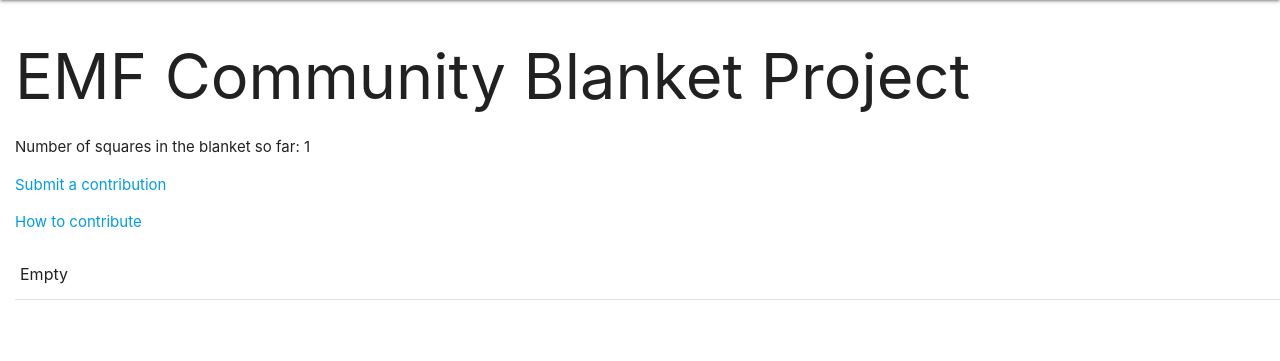
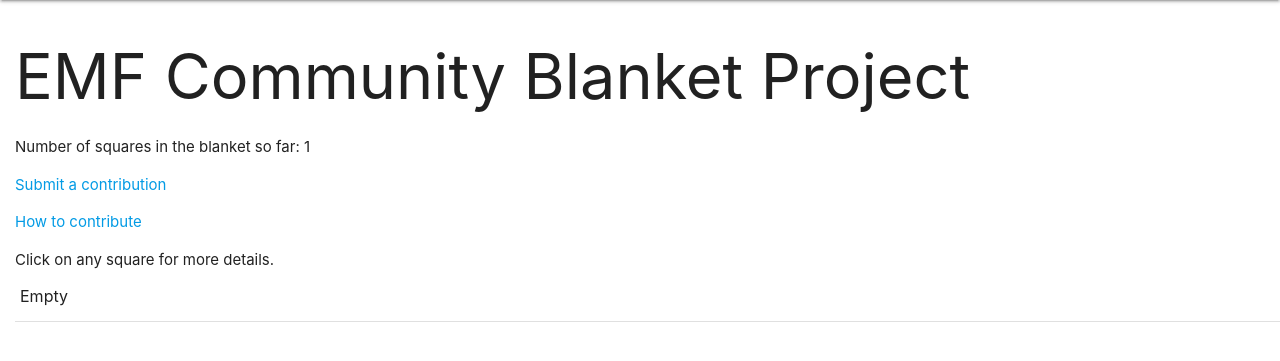
Before and after one commit to elichad/community-blanket-website, a Django app: template blanket_site/dashboard/templates/index.html in a window 1280 px wide. Shown: the part 64-425 px from the top of the page. Run offline with Django 5.2, Linux system fonts and the light colour scheme; tables that the repository leaves empty hold one stand-in row (values such as "Sample post"); the template is opened without the code that fills it: values that come from a table or form of the project are taken from there, most other values are stand-ins (such as "Sample title", 1, 10 or a date in 2020).

Commit message:
extra detail

```diff
--- a/blanket_site/dashboard/templates/index.html
+++ b/blanket_site/dashboard/templates/index.html
@@ -12,6 +12,8 @@ EMF Community Blanket Project
 <p><a href="{% url 'squares:square-create' %}">Submit a contribution</a></p>
 
 <p><a href="https://elichad.github.io/community-blanket/pages/contribute.html">How to contribute</a></p>
+
+Click on any square for more details.
 
 {% if object %}
 <table>
```
